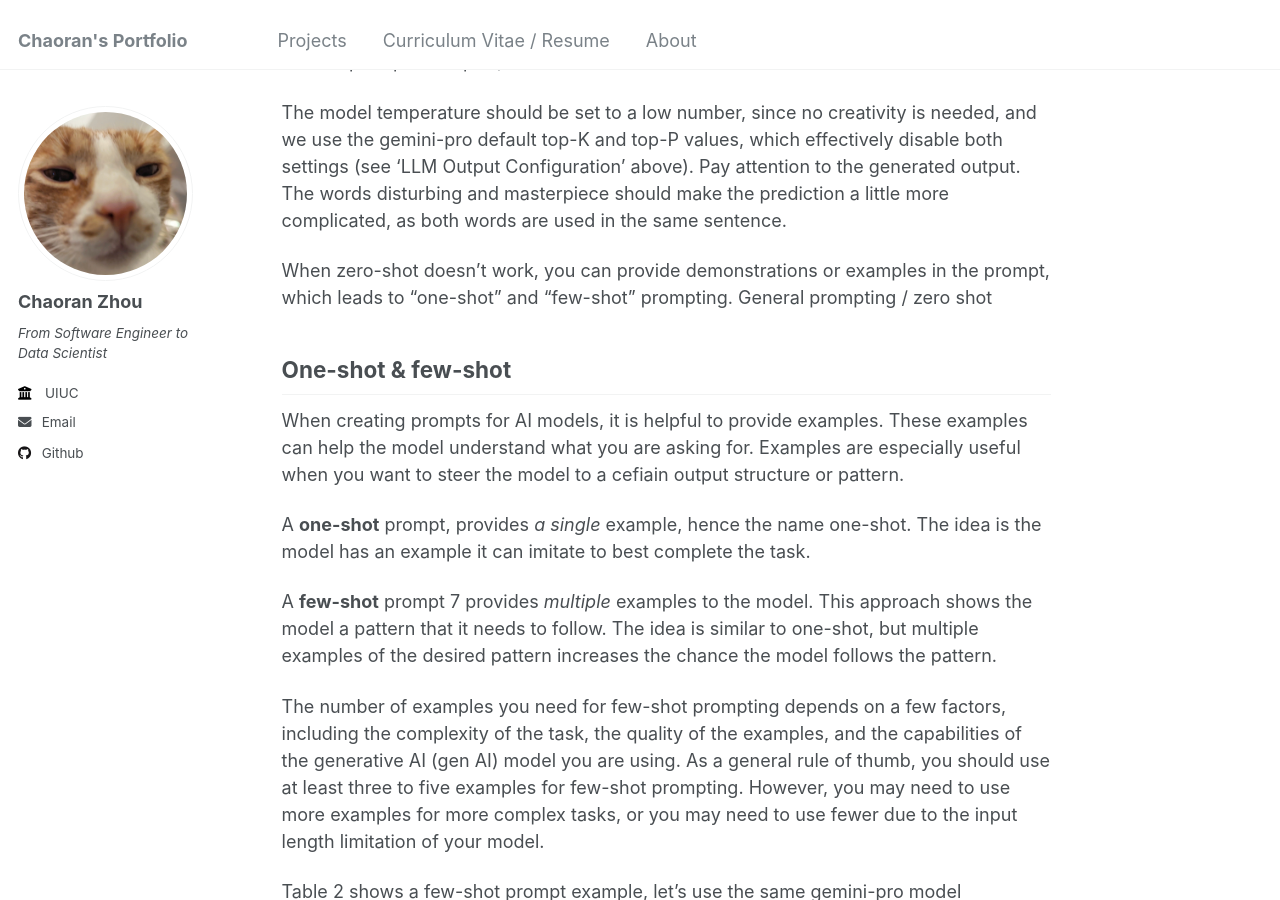
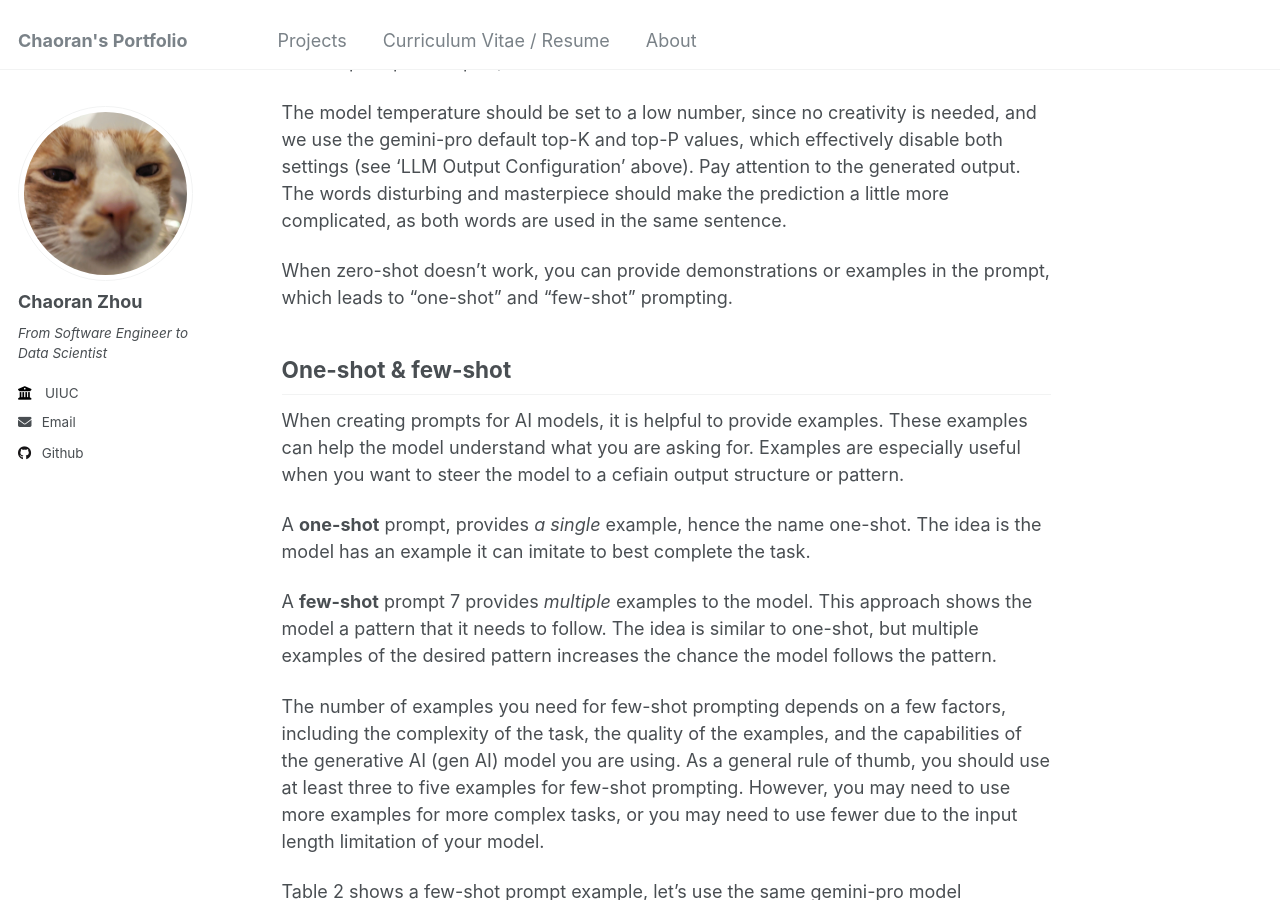
Before and after one commit to ranranrunforit/ranranrunforit.github.io, a Jekyll site: the page built from _projects/project-16.md, in a window 1280 px wide and 900 px high, scrolled down 4438 px. Built offline with Jekyll 4.4.1, drawn with Linux system fonts in a browser that asks for light colours.

Commit message:
Update project-16.md

```diff
--- a/_projects/project-16.md
+++ b/_projects/project-16.md
@@ -157,8 +157,8 @@
 
 ## General prompting / zero shot
 
-A *zero-shot* prompt is the simplest type of prompt. It only provides a description of a task
-and some text for the LLM to get started with. This input could be anything: a question, a start of a story, or instructions. The name zero-shot stands for 'no examples'.
+ <span style="background-color: #FFFF33;">A *zero-shot* prompt is the simplest type of prompt. It only provides a description of a task
+and some text for the LLM to get started with. This input could be anything: a question, a start of a story, or instructions. The name zero-shot stands for 'no examples'.</span>
 
 The table format as used below is a great way of documenting prompts. Your prompts will likely go through many iterations before they end up in a codebase, so it’s important to keep track of your prompt engineering work in a disciplined, structured way. More on this table format, the importance of tracking prompt engineering work, and the prompt development
 process is in the Best Practices section later in this chapter ("Document the various prompt attempts").
@@ -166,7 +166,7 @@
 The model temperature should be set to a low number, since no creativity is needed, and we use the gemini-pro default top-K and top-P values, which effectively disable both settings (see 'LLM Output Configuration' above). Pay attention to the generated output. The words disturbing and masterpiece should make the prediction a little more complicated, as both
 words are used in the same sentence.
 
-When zero-shot doesn’t work, you can provide demonstrations or examples in the prompt, which leads to “one-shot” and “few-shot” prompting. General prompting / zero shot
+When zero-shot doesn’t work, you can provide demonstrations or examples in the prompt, which leads to “one-shot” and “few-shot” prompting.
 
 
 ## One-shot & few-shot
```
